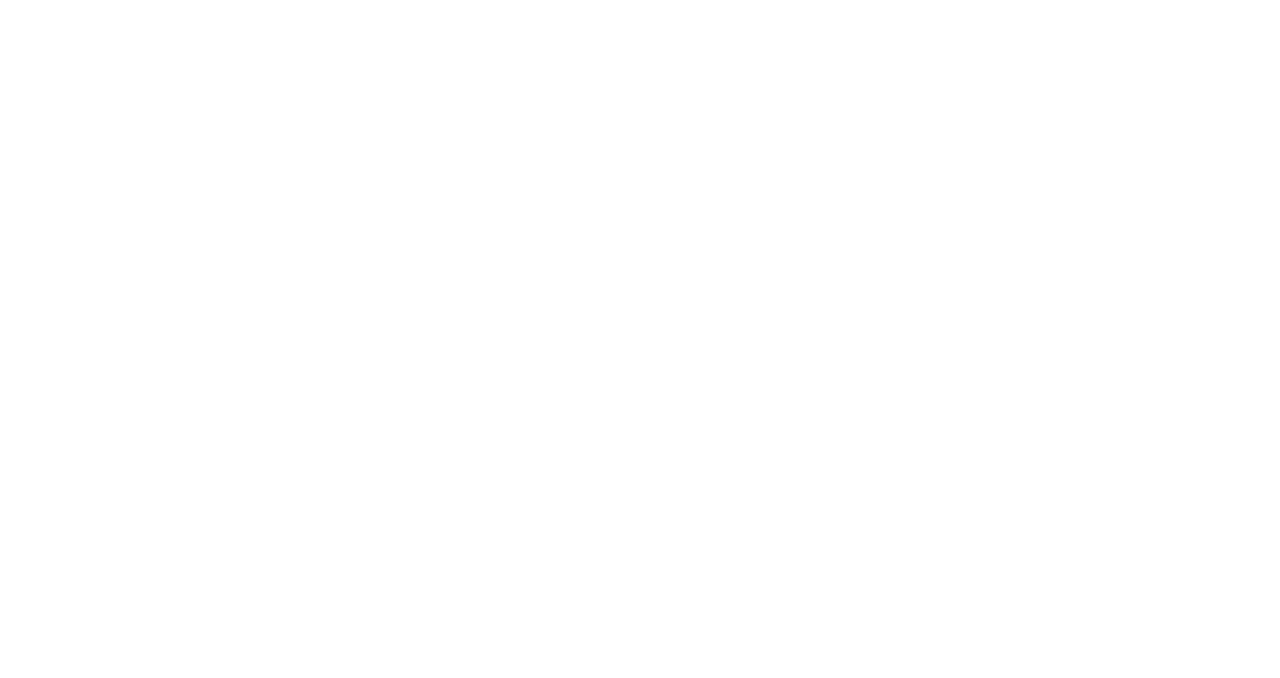
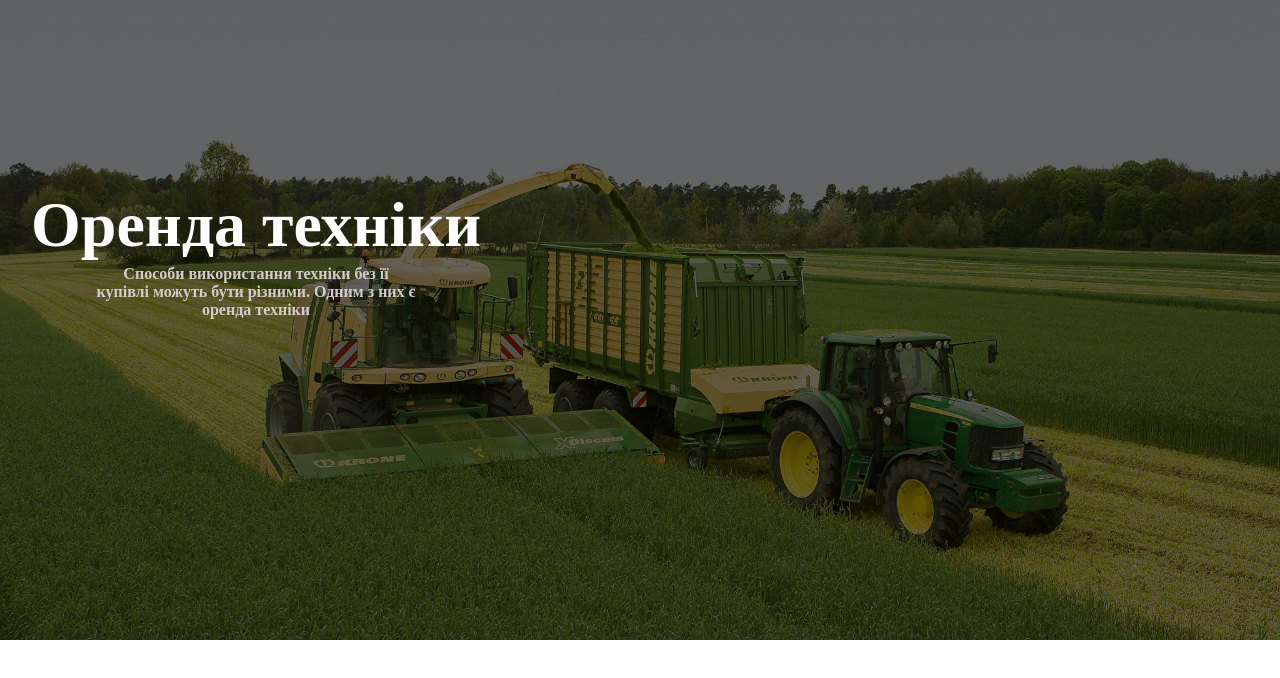
Before and after one commit to vShevtsov1/farmobile-fe, a React (Create React App) app: page /rent in a window 1280 px wide. Before the commit this address had no page. Shown: the top 678 px of the page. Built offline with nearby package versions, Linux system fonts and the light colour scheme.

Commit message:
added rentComponent.js

```diff
--- a/src/App.js
+++ b/src/App.js
@@ -7,6 +7,7 @@
 import {ResetPassword} from "./auth-service/components/ResetPassword";
 import {Activation} from "./auth-service/components/Activation";
 import Navigation from "./main-page-service/components/navigation";
+import RentComponent from "./main-page-service/components/rentComponent";
 
 
 
@@ -23,6 +24,7 @@
             <Route path="/resetpassword" element={<ResetPassword/>}/>
             <Route path="/activation" element={<Activation/>}/>
             <Route path="/navigation" element={<Navigation/>}/>
+            <Route path="/rent" element={<RentComponent/>}/>
           </Routes>
         </BrowserRouter>
 
--- /dev/null
+++ b/src/main-page-service/components/rentComponent.js
@@ -0,0 +1,15 @@
+import "../stylesheets/rent.css"
+import rent from"../images/Agricultural_machinery_Fields_Krone_BiG_M_John_541472_2048x1152.jpg";
+const RentComponent = () => {
+
+    return(<div className="rent-container">
+        <div className={"darken-image"}>
+        </div>
+        <img src={rent} className="rent-image" />
+        <div className={"rent-text"}>
+            <h1>Оренда техніки</h1>
+            <p>Способи використання техніки без її купівлі можуть бути різними. Одним з них є оренда техніки</p>
+        </div>
+    </div>)
+}
+export default RentComponent;
--- /dev/null
+++ b/src/main-page-service/stylesheets/rent.css
@@ -0,0 +1,48 @@
+.rent-container {
+    width: 100%;
+    height: 40rem;
+    position: fixed;
+}
+
+.darken-image::before {
+    content: "";
+    position: absolute;
+    top: 0;
+    left: 0;
+    width: 100%;
+    height: 100%;
+    background-color: rgba(0, 0, 0, 0.6);
+    z-index: 1;
+}
+
+.rent-image {
+    width: 100%;
+    height: 100%;
+    object-fit: cover;
+}
+
+.rent-text {
+    position: fixed;
+    top: 30%;
+    left: 20%;
+    transform: translate(-50%, -50%);
+    z-index: 2;
+}
+
+.rent-text h1 {
+    color: white;
+    font-size: 4rem;
+    text-align: center;
+    font-weight: bold;
+    margin-bottom: .2rem;
+}
+.rent-text p{
+    color: #d4cbcb;
+    font-size: 1rem;
+    text-align: center;
+    font-weight: bold;
+    max-width: 20rem;
+    margin-top: 0;
+    margin-left: auto;
+    margin-right: auto;
+}
```
Also changed, not shown: src/main-page-service/images/Agricultural_machinery_Fields_Krone_BiG_M_John_541472_2048x1152.jpg (added).
